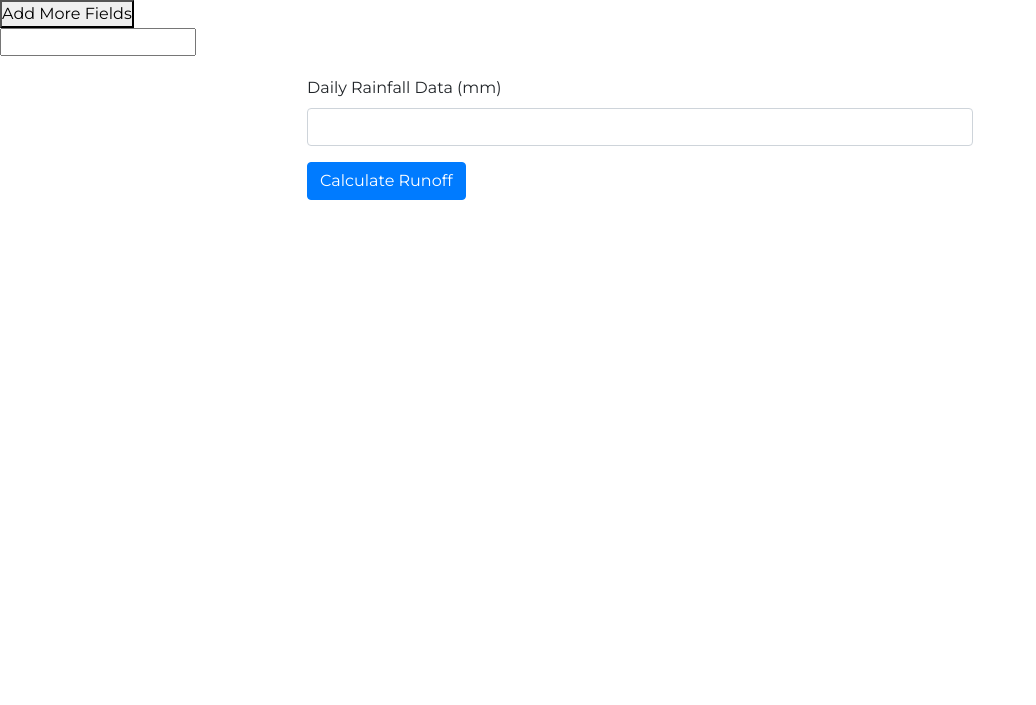
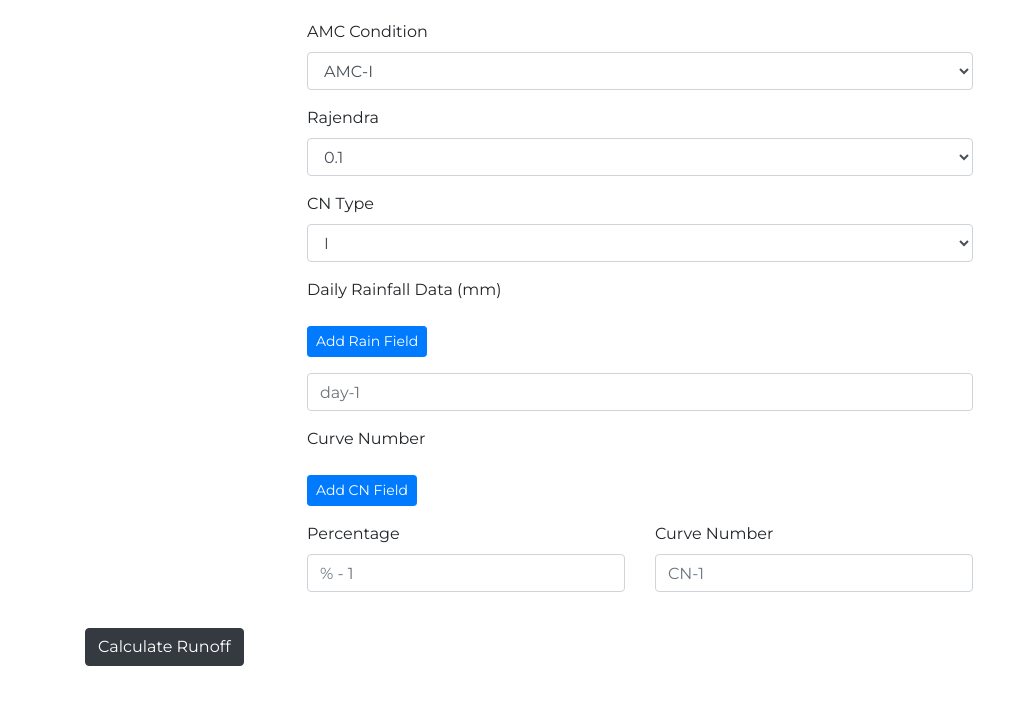
Before and after one commit to gaurav-chaurasia/Estimate-Runoff, a PHP site: page / in a window 1280 px wide. Shown: the part 64-769 px from the top of the page, without its empty margins (0-1036 px from the left). Run offline with PHP 8.4, Linux system fonts and the light colour scheme.

Commit message:
error in final ans and Lambda

```diff
--- a/css/style.css
+++ b/css/style.css
@@ -35,3 +35,24 @@
     width: 60%;
     margin: 20px auto;
 }
+
+.remove_field {
+    position: relative;
+}
+
+.rain {
+    position: absolute;
+    top: -47px;
+    right: -691px;
+    height: 25px;
+}
+
+.svg {
+    fill: tomato;
+}
+.cn {
+    position: absolute;
+    top: 7px;
+    right: -10px;
+    height: 25px;
+}
--- a/index.html
+++ b/index.html
@@ -16,38 +16,7 @@
         rel="stylesheet"
     >
     <link rel="stylesheet" href="./css/style.css">
-    <script src="https://code.jquery.com/jquery-3.3.1.min.js"
-			  ></script>
-
-
-	<script>
-	$(document).ready(function() {
-    var max_fields      = 10; //maximum input boxes allowed
-    var wrapper         = $(".input_fields_wrap"); //Fields wrapper
-    var add_button      = $(".add_field_button"); //Add button ID
-
-    var x = 1; //initlal text box count
-
-
-   $(add_button).click(function(e){ //on add input button click
-        e.preventDefault();
-        if(x < max_fields){ //max input box allowed
-
-		     //text box increment
-            $(wrapper).append('<div><input type="text" name="mytext[]"/><a href="#" class="remove_field">Remove</a></div>'); //add input box
-            x++;
-	  }
-    });
-
-    $(wrapper).on("click",".remove_field", function(e){ //user click on remove text
-
-		e.preventDefault();
-		$(this).parent('div').remove();
-		x--;
-    })
-});
-
-	</script>
+    <script src="https://code.jquery.com/jquery-3.3.1.min.js"></script>
 
 </head>
 <body>
@@ -60,23 +29,64 @@
             </div>
         </div>
     </nav>
-    <div class="input_fields_wrap">
-        <button class="add_field_button">Add More Fields</button>
-        <div><input type="text" name="mytext[]"></div>
 
-         </div>
 
 
     <div class="container">
         <form class="form">
-			<div class="form-group">
-				<label for="username">Daily Rainfall Data (mm)</label>
-				<input class="form-control" type="number" step=0.001 name="username">
-			</div>
-			<div class="form-group">
-				<button class="btn btn-primary">Calculate Runoff</button>
-			</div>
+            <div class="form-group">
+                <label for="AMC">AMC Condition</label>
+                <select class="form-control AMC" name="AMC" id="">
+                    <option value="1">AMC-I</option>
+                    <option value="2">AMC-II</option>
+                    <option value="3">AMC-III</option>
+                </select>
+            </div>
+            <div class="form-group">
+                <label for="lambda">Rajendra</label>
+                <select class="form-control lambda" name="lambda" id="">
+                    <option value="0.1">0.1</option>
+                    <option value="0.2">0.2</option>
+                    <option value="0.3">0.3</option>
+                </select>
+            </div>
+            <div class="form-group">
+                <label for="CNType">CN Type</label>
+                <select class="form-control CNType" name="CNType" id="">
+                    <option value="1">I</option>
+                    <option value="2">II</option>
+                    <option value="3">III</option>
+                </select>
+            </div>
+            <div class="form-group">
+                <label for="username">Daily Rainfall Data (mm)</label>
+                <div class="input_rain_wrap">
+                    <button class="add_rain_button btn btn-sm btn-primary my-3">
+                        Add Rain Field
+                    </button>
+                    <div>
+                        <input class="form-control rain-data mb-3" placeholder="day-1" type="number" name="rain[]">
+                    </div>
+                </div>
+            </div>
+            <div class="form-group">
+                <label for="CN">Curve Number</label>
+                <div class="input_cn_wrap">
+                    <button class="add_cn_button btn btn-sm btn-primary my-3">Add CN Field</button>
+                    <div class="row">
+                        <div class="col-6">
+                            <label for="contribution">Percentage</label>
+                            <input class="form-control cn-p mb-3" placeholder="% - 1" type="number" name="contribution[]">
+                        </div>
+                        <div class="col-6">
+                            <label for="cn">Curve Number</label>
+                            <input class="form-control cn-v mb-3" placeholder="CN-1" type="number" name="cn[]">
+                        </div>
+                    </div>
+                </div>
+            </div>
 		</form>
+        <button class="btn btn-dark calculate">Calculate Runoff</button>
     </div>
 
     <!-- jQuery and JS bundle w/ Popper.js -->
--- a/js/app.js
+++ b/js/app.js
@@ -0,0 +1,107 @@
+$(document).ready(function() {
+    var max_rain      = 100; //maximum input boxes allowed
+    var wrapper         = $(".input_rain_wrap"); //Fields wrapper
+    var add_button      = $(".add_rain_button"); //Add button ID
+
+    var x = 1; //initlal text box count
+
+
+   $(add_button).click(function(e){ //on add input button click
+        e.preventDefault();
+        if(x < max_rain){ //max input box allowed
+
+		     //text box increment
+            $(wrapper).append('<div><input class="form-control rain-data mb-3" placeholder="day-'+ (x+1) +'" type="number" name="rain[]"><a href="#" class="remove_field"><img class="rain" src="./assets/cross.svg" alt=""></a></div>'); //add input box
+            x++;
+	  }
+    });
+
+    $(wrapper).on("click",".remove_field", function(e){ //user click on remove text
+
+		e.preventDefault();
+		$(this).parent('div').remove();
+		x--;
+    })
+});
+
+
+$(document).ready(function() {
+    var max_cn          = 100; //maximum input boxes allowed
+    var wrapper         = $(".input_cn_wrap"); //Fields wrapper
+    var add_button      = $(".add_cn_button"); //Add button ID
+
+    var x = 1; //initlal text box count
+
+
+   $(add_button).click(function(e){ //on add input button click
+        e.preventDefault();
+        if(x < max_cn){ //max input box allowed
+
+		     //text box increment
+            $(wrapper).append('<div class="row"><div class="col-6"><input class="form-control cn-p mb-3" placeholder="% - '+ (x+1) +'"type="number" name="contribution[]"></div><div class="col-6"><input class="form-control cn-v mb-3" placeholder="CN-'+ (x+1) +'" type="number" name="cn[]"></div><a href="#" class="remove_field"><img class="cn" src="./assets/cross.svg" alt=""></a></div>'); //add input box
+            x++;
+	  }
+    });
+
+    $(wrapper).on("click",".remove_field", function(e){ //user click on remove text
+
+		e.preventDefault();
+		$(this).parent('div').remove();
+		x--;
+    })
+});
+
+// document.querySelectorAll('.rain-data');
+// document.querySelectorAll('.cn-p');
+// document.querySelectorAll('.cn-v');
+
+$('.calculate').on('click', () => {
+
+    // document.querySelectorAll('.rain-data');
+    // document.querySelectorAll('.cn-p');
+    // document.querySelectorAll('.cn-v');
+
+    // calculate Curve number
+    var avgCN = 0, a = 0, b = 0, c = 0;
+    for (let i =0; i < document.querySelectorAll('.cn-p').length; i++) {
+        a += parseInt(document.querySelectorAll('.cn-p')[i].value, 10);
+        b = parseInt(document.querySelectorAll('.cn-p')[i].value, 10);
+        c = parseInt(document.querySelectorAll('.cn-v')[i].value, 10);
+        avgCN += b * c;
+        // console.log(document.querySelectorAll('.cn-p')[i].value);
+    }
+    avgCN = avgCN / a;
+    // console.log(`a = ${a}`);
+    // console.log(`avgCN = ${avgCN}`);
+
+    const AMC = document.querySelector('.AMC').value;
+    const lambda = document.querySelector('.lambda').value;
+    const CNType = document.querySelector('.CNType').value;
+    var CN1, CN2, CN3;
+    var retain;
+    var runoff = new Array();
+    if (AMC === 1) {
+        CN1 = (avgCN / (2.281 - (0.01281 * avgCN)));
+        retain = 254 * ((100/CN1) - 1);
+    } else if (AMC === 2) {
+        CN2 = avgCN;
+        retain = 254 * ((100/CN2) - 1);
+        console.log(`CN2: ${CN2}`);
+    } else {
+        CN3 = (avgCN / (0.427 - (0.00573 * avgCN)));
+        retain = 254 * ((100/CN3) - 1);
+        console.log(`CN3: ${parseInt(CN3, 10)}`);
+
+    }
+    for (let i = 0; i < document.querySelectorAll('.rain-data').length; i++) {
+        let rainfall = document.querySelectorAll('.rain-data')[i].value;
+        let temp_runoff = 0;
+        if (rainfall <= lambda * retain) {
+            temp_runoff = 0;
+        } else {
+            temp_runoff = ((rainfall - lambda * retain)**2)/(rainfall + (1 - lambda) * retain);
+        }
+        runoff.push(temp_runoff);
+    }
+    console.log(runoff);
+});
```
Also changed, not shown: assets/cross.svg (added).
